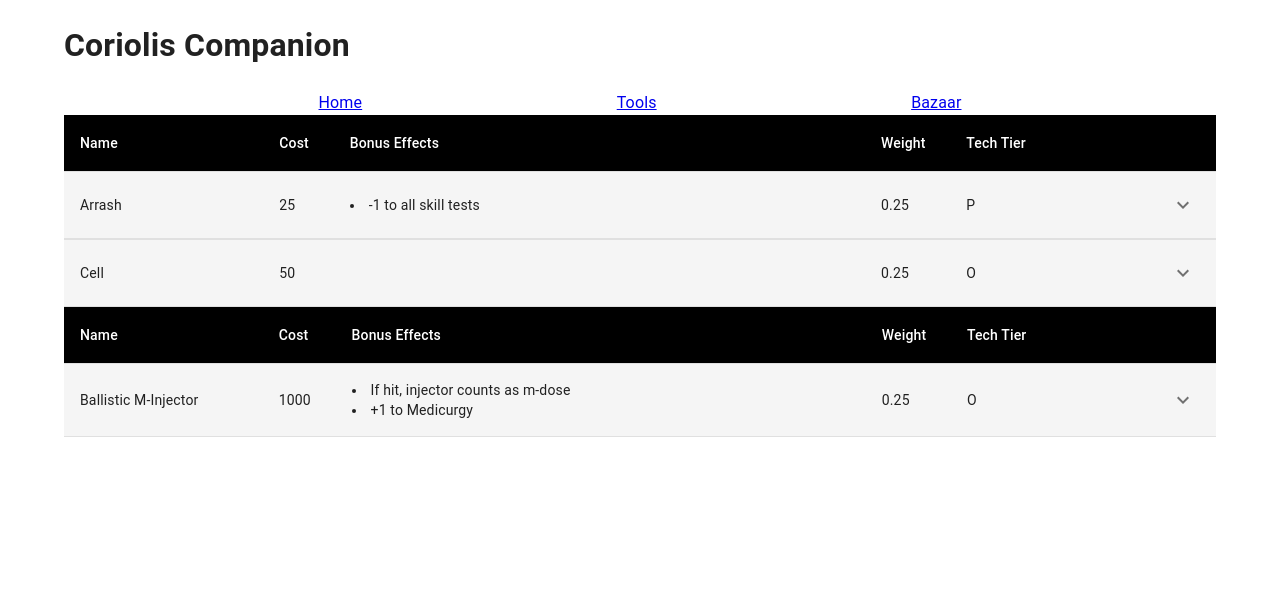
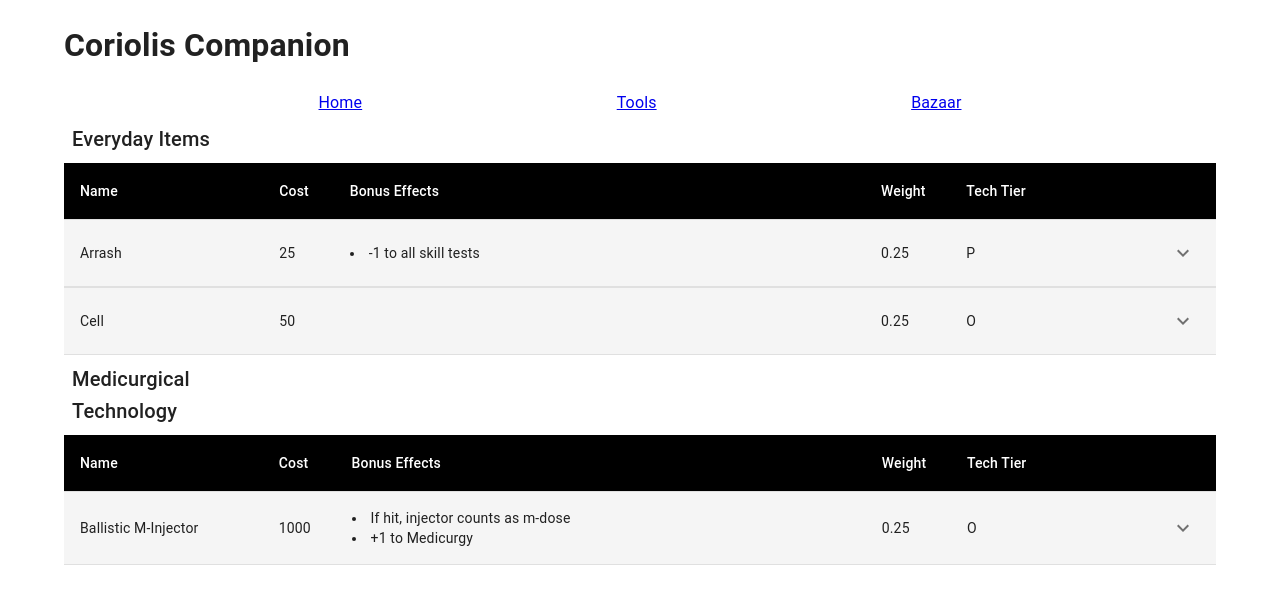
Before and after one commit to jacarder/Coriolis_Companion, a React (Create React App) app: page /bazaar in a window 1280 px wide. Shown: the top 604 px of the page. Built offline with nearby package versions, Linux system fonts and the light colour scheme.

Commit message:
Set title & pass props to component & handle error state

```diff
--- a/src/components/Bazaar/Bazaar.lazy.tsx
+++ b/src/components/Bazaar/Bazaar.lazy.tsx
@@ -3,7 +3,7 @@ import { BazaarCategory } from '../../constants/BazaarCategory';
 
 const LazyBazaar = lazy(() => import('./Bazaar'));
 
-const Bazaar = (props: JSX.IntrinsicAttributes & { children?: React.ReactNode; } & {category: BazaarCategory}) => (
+const Bazaar = (props: JSX.IntrinsicAttributes & { children?: React.ReactNode; } & {categoryId: BazaarCategory}) => (
   <Suspense fallback={null}>
     <LazyBazaar {...props} />
   </Suspense>
--- a/src/components/Bazaar/Bazaar.tsx
+++ b/src/components/Bazaar/Bazaar.tsx
@@ -1,14 +1,14 @@
-import React, { FC, Fragment, useEffect, useState } from 'react';
+import React, { FC, useEffect, useState } from 'react';
 import IBazaarItem from '../../interfaces/bazaar-item';
 import BazaarService from '../../services/BazaarService';
 import './Bazaar.scss';
 import { Box, Collapse, IconButton, styled, Table, TableBody, TableCell, tableCellClasses, TableContainer, TableHead, TableRow, Typography } from '@mui/material';
 import KeyboardArrowDownIcon from '@mui/icons-material/KeyboardArrowDown';
 import KeyboardArrowUpIcon from '@mui/icons-material/KeyboardArrowUp';
-import { BazaarCategory } from '../../constants/BazaarCategory';
+import { BazaarCategories, BazaarCategory, IBazaarCategory } from '../../constants/BazaarCategory';
 
 interface IBazaarProps {
-  category: BazaarCategory
+  categoryId: BazaarCategory
 }
 interface IRowProps {
   row: IBazaarItem
@@ -34,10 +34,16 @@ const StyledTableRow = styled(TableRow)(({ theme }) => ({
   },
 }));
 
-const Bazaar: FC<IBazaarProps> = ({category}) => {
+const Bazaar: FC<IBazaarProps> = (props) => {
+  const category: IBazaarCategory | undefined = BazaarCategories.find((item) => item.id === props.categoryId);
   const [bazaarInventory, setBazaarInventory] = useState<IBazaarItem[]>([]);
+  const [error, setError] = useState<string>('');
   useEffect(() => {
-    setBazaarInventory(BazaarService.getBazaarInventory(category));
+    if(category) {
+      setBazaarInventory(BazaarService.getBazaarInventory(category.id));
+    } else {
+      setError('Error: Category does not exist.');
+    }
   }, []);
 
   function renderBonusEffects(effects: string[]) {
@@ -51,11 +57,11 @@ const Bazaar: FC<IBazaarProps> = ({category}) => {
     )
   }
 
-  function Row(props: IRowProps) {
+  const Row = (props: IRowProps) => {
     const {row} = props;
     const [open, setOpen] = useState(false);
     return (
-      <Fragment>
+      <>
         <StyledTableRow>
           <StyledTableCell>{row.name}</StyledTableCell>
           <StyledTableCell>{row.cost}</StyledTableCell>
@@ -76,7 +82,7 @@ const Bazaar: FC<IBazaarProps> = ({category}) => {
           <StyledTableCell style={{ paddingBottom: 0, paddingTop: 0 }} colSpan={6}>
             <Collapse in={open} timeout="auto" unmountOnExit>
               <Box sx={{ margin: 1 }}>
-                <Typography variant="subtitle1" gutterBottom component="div">
+                <Typography variant="subtitle1" gutterBottom >
                   Description
                 </Typography>
                 {row.description}
@@ -84,14 +90,23 @@ const Bazaar: FC<IBazaarProps> = ({category}) => {
             </Collapse>
           </StyledTableCell>
         </StyledTableRow>
-      </Fragment>
+      </>
     )
   }
 
 return (
+  !error ?
+    (
       <TableContainer>
         <Table>
           <TableHead>
+            <TableRow>
+                <Box sx={{ margin: 1, width: '100%'}}>
+                  <Typography variant="h6">
+                    {category?.title}
+                  </Typography>
+                </Box>
+            </TableRow>
             <TableRow>
               <StyledTableCell width="15%">Name</StyledTableCell>
               <StyledTableCell width="5%">Cost</StyledTableCell>
@@ -108,6 +123,10 @@ const Bazaar: FC<IBazaarProps> = ({category}) => {
           </TableBody>
         </Table>
       </TableContainer>
+    ) : (
+      // TODO create error component
+      <div>{error}</div>
+    )
   )
 };
 
--- a/src/constants/BazaarCategory.tsx
+++ b/src/constants/BazaarCategory.tsx
@@ -7,3 +7,39 @@ export enum BazaarCategory {
 	RECON_INFILTRATION,
 	WEAPON_GEAR_COMBAT
 }
+
+export interface IBazaarCategory {
+	id: BazaarCategory,
+	title: string
+}
+
+export const BazaarCategories: IBazaarCategory[] = [
+	{
+		id: BazaarCategory.EVERYDAY_ITEMS,
+		title: "Everyday Items"
+	},
+	{
+		id: BazaarCategory.MEDICURGICAL_TECHNOLOGY,
+		title: "Medicurgical Technology"
+	},
+	{
+		id: BazaarCategory.TOOLS_REPAIRS,
+		title: "Tools & Repairs"
+	},
+	{
+		id: BazaarCategory.SURVIVAL_COLONIZATION,
+		title: "Survival & Colonization"
+	},
+	{
+		id: BazaarCategory.EXOS_VEHICLES,
+		title: "Exos & Vehicles"
+	},
+	{
+		id: BazaarCategory.RECON_INFILTRATION,
+		title: "Recon & Infiltration"
+	},
+	{
+		id: BazaarCategory.WEAPON_GEAR_COMBAT,
+		title: "Weapon Gear & Combat"
+	},
+]
--- a/src/pages/Bazaar.tsx
+++ b/src/pages/Bazaar.tsx
@@ -8,8 +8,8 @@ const BazaarPage: React.FunctionComponent<IPage> = props => {
 	return (
 		<Grid container spacing={1}>
 			<Grid item xs={12}>
-				<Bazaar category={BazaarCategory.EVERYDAY_ITEMS}></Bazaar>
-				<Bazaar category={BazaarCategory.MEDICURGICAL_TECHNOLOGY}></Bazaar>
+				<Bazaar categoryId={BazaarCategory.EVERYDAY_ITEMS}></Bazaar>
+				<Bazaar categoryId={BazaarCategory.MEDICURGICAL_TECHNOLOGY}></Bazaar>
 			</Grid>
 		</Grid>
 	)
```
Lines whose indentation alone changed are shown as unchanged.
